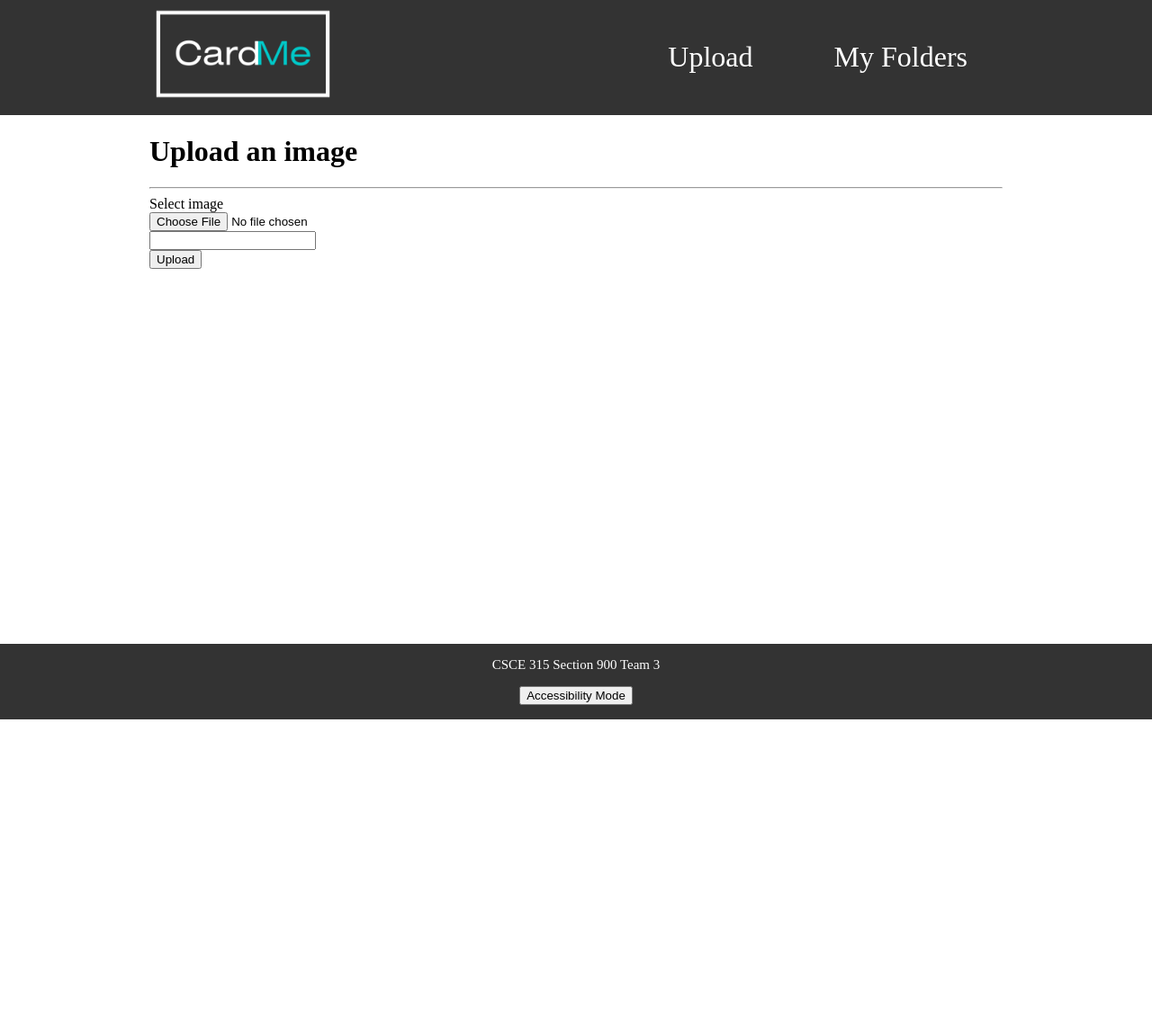
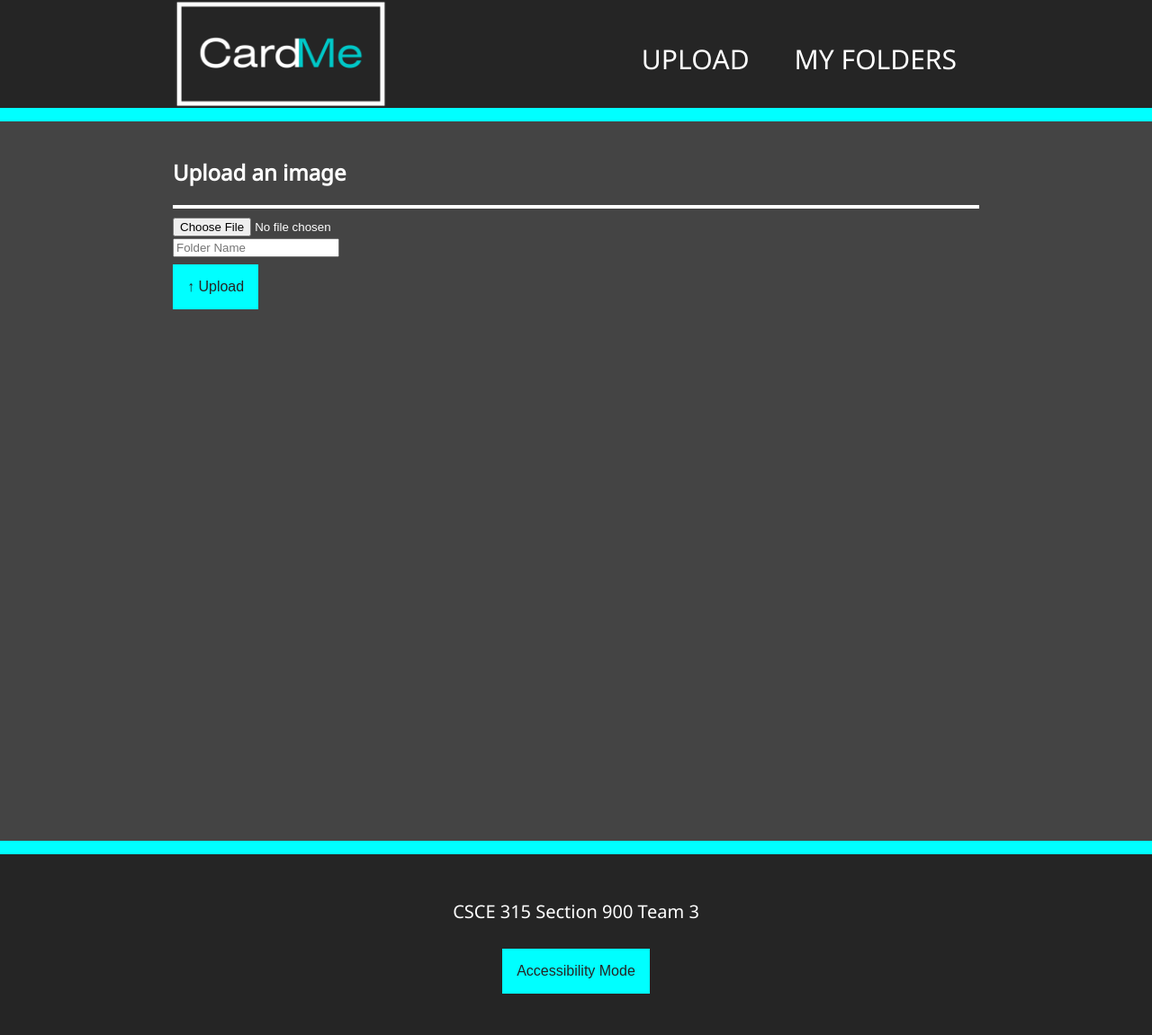
Before and after one commit to JacksonHagood/CardMe, a Python web app: template templates/upload_image.html in a window 1280 px wide. Shown: the whole page at 90% size. Before the commit the page ends 800 px from the top, so only its background shows below. Run offline with Jinja, Linux system fonts and the light colour scheme; the template is opened without the code that fills it, so the values that code supplies are empty.

Commit message:
CSS overhaul, cleaned HTML

```diff
--- /dev/null
+++ b/out.html
@@ -0,0 +1 @@
+<html><body><div style = "margin: auto; margin-top: 25px; margin-bottom: 25px; font-size: 50px; text-align: center; width: 75%; height: 500px; border: 5px solid black"><p style = "padding: 150px 0px;">Circulator System</p></div><div style = "margin: auto; margin-top: 25px; margin-bottom: 25px; font-size: 50px; text-align: center; width: 75%; height: 500px; border: 5px solid black"><p style = "padding: 150px 0px;">Digestive system</p></div><div style = "margin: auto; margin-top: 25px; margin-bottom: 25px; font-size: 50px; text-align: center; width: 75%; height: 500px; border: 5px solid black"><p style = "padding: 150px 0px;">Immune System</p></div><div style = "margin: auto; margin-top: 25px; margin-bottom: 25px; font-size: 50px; text-align: center; width: 75%; height: 500px; border: 5px solid black"><p style = "padding: 150px 0px;">Circulates blood around the body</p></div><div style = "margin: auto; margin-top: 25px; margin-bottom: 25px; font-size: 50px; text-align: center; width: 75%; height: 500px; border: 5px solid black"><p style = "padding: 150px 0px;">Absorbs nutrients and removes waste</p></div><div style = "margin: auto; margin-top: 25px; margin-bottom: 25px; font-size: 50px; text-align: center; width: 75%; height: 500px; border: 5px solid black"><p style = "padding: 150px 0px;">Defends body against pathogens</p></div></body></html>
--- a/static/css/style.css
+++ b/static/css/style.css
@@ -1,69 +1,93 @@
+/* CardMe | CSCE 315 Section 900 Team 3 | Kiran Bhattarai, Jackson Hagood, and Mahirah Samah */
+
+@font-face {
+    font-family: Noto;
+    src: url("NotoSans.ttf");
+}
+
+body {
+    font-family: Noto;
+    margin: 0;
+}
+
+header {
+    background-color: #252525;
+    border-bottom: solid 15px #00FFFF;
+    height: 120px;
+    overflow: hidden;
+}
+
+header img {
+    float: left;
+    height: 100%;
+    margin-left: 15%;
+}
+
 .navigation {
-    background-color: #333333;
-    left: 0;
-    overflow: hidden;
-    position: fixed;
-    top: 0;
+    margin-right: 15%;
+    padding: 20px 0px 20px 0px;
+}
+
+.navigation a {
+    color: #FFFFFF;
+    float: right;
+    font-size: 30px;
+    padding: 25px;
+    text-decoration: none;
+    text-transform: uppercase;
+}
+
+.navigation a:hover {
+    color: #00FFFF;
+}
+
+article {
+    background-color: #444444;
+    color: #FFFFFF;
+    min-height: 100vh;
+    padding-left: 15%;
+    padding-right: 15%;
+}
+
+article p {
+    font-size: 20px;
+}
+
+article hr {
+    border: 2px solid #FFFFFF;
+    background-color: #FFFFFF;
+}
+
+.center {
+    clear: both;
+    padding-top: 20px;
     width: 100%;
 }
 
-#name {
-    margin-left: 12.5%;
-    float: left;
-    padding: 10px 10px;
+footer {
+    background-color: #252525;
+    border-top: solid 15px #00FFFF;
+    overflow: hidden;
+    padding: 30px 0px 30px 0px;
+    text-align: center;
 }
 
-#name img {
-    width: 200px;
-    height: 100px;
-}
-
-.navigation a {
-    color: #ffffff;
-    float: right;
-    font-size: 32px;
-    padding: 45px 45px;
-    text-align: center;
-    text-decoration: none;
-}
-
-.navigation a:hover {
-    background-color: #dddddd;
-    color: #000000;
-}
-
-.right_navigation {
-    margin-right: 12.5%;
-}
-
-#name:hover {
-    background-color: #dddddd;
-    color: #000000;
-}
-
-.main {
-    margin-left: 12.5%;
-    margin-right: 12.5%;
-    margin-top: 150px;
-}
-
-.main ul {
-    list-style-type: circle;
-}
-
-.main li {
+footer p {
+    color: #FFFFFF;
     font-size: 20px;
 }
 
-.footer {
-    background-color: #333333;
-    bottom: 0;
-    color: white;
-    font-size: 15px;
-    left: 0;
-    position: fixed;
+.btn {
+    background-color: #00FFFF; /* Green */
+    border: none;
+    color: #252525;
+    font-size: 16px;
+    display: inline-block;
+    margin: 8px 0px;
+    padding: 16px 16px;
+    cursor: pointer;
     text-align: center;
-    width: 100%;
+    text-decoration: none;
 }
 
 .button {
@@ -171,7 +195,7 @@ label div.card-data {
     border-style: double;
     border-width: 3px;
     border-color: black;
-    background-color: whitesmoke;
+    background-color: #252525;
     height: 100px;
     width: 100px;
 }
@@ -197,9 +221,9 @@ label div.card-data {
 }
 
 .folders_btn{
-    background-color: #00c8c8;
+    background-color: #00FFFF;
     border: none;
-    color: white;
+    color: #000000;
     padding: 15px 32px;
     width: 150px;
     height: 60px;
@@ -207,16 +231,13 @@ label div.card-data {
     text-decoration: none;
     display: inline-block;
     font-size: 16px;
-
     justify-content: space-between;
     margin-right: 20px;
     border-style: solid;
     margin-right: 5em;
     top : 100px;
     right : 100px;
-
     border-radius: 4px;
-
     box-shadow: inset 0 0 0 0 #41403e;
     transition: ease-out 0.6s;
     outline: none;
--- a/templates/upload_image.html
+++ b/templates/upload_image.html
@@ -1,5 +1,6 @@
 <!DOCTYPE html>
-<!-- CSCE 315-900-3 -->
+
+<!-- CardMe | CSCE 315 Section 900 Team 3 | Kiran Bhattarai, Jackson Hagood, and Mahirah Samah -->
 
 <html>
     <head>
@@ -29,61 +30,39 @@
     </head>
 
     <body>
-        <div class = "navigation">
-            <a id = "name" href = "/index"><img src = "{{url_for('static', filename='img/Logo.png')}}" alt="CardMe (Home)"></a>
-            <div class = "right_navigation">
+        <header>
+            <a id = "name" href = "/index"><img src = "{{url_for('static', filename='img/Logo.png')}}" alt = "About"></a>
+
+            <div class = "navigation">
                 <a href = "/folders">My Folders</a>
                 <a href = "/uploadimage">Upload</a>
             </div>
-        </div>
+        </header>
 
-        <div class="main">
-            <div class="row">
-                <div class=" col">
+        <article>
+            <div class = "center">
+                <h1>Upload an image</h1>
 
-                    <h1>Upload an image</h1>
-                    <hr>
+                <hr>
 
-                    <form action="/upload-image" method="POST" enctype="multipart/form-data">
+                <form action = "/upload-image" method = "POST" enctype = "multipart/form-data">
+                    <div class = "form-group">
+                        <div class = "custom-file">
+                            <input type = "file" class = "custom-file-input" name = "image" id = "image">
+                        </div>
 
-                    <div class="form-group">
-                        <label>Select image</label>
-                        <div class="custom-file">
-                            <input type="file" class="custom-file-input" name="image" id="image">
-                        </div>
-                        <input name="text">
+                        <input name = "text" placeholder = "Folder Name">
                     </div>
 
-                    <button type="submit" class="btn btn-primary">Upload</button>
-                    </form>
+                    <button type = "submit" class = "btn btn-primary">↑ Upload</button>
+                </form>
+            </div>
+        </article>
 
-                    <div id='info_section'>
-                        <p>{{ data }}</p>
-                    </div>
+        <footer>
+            <p>CSCE 315 Section 900 Team 3</p>
 
-                    <script type = "text/javascript">
-                        function addNew(text){
-                            var h = document.createElement("div");
-                            h.innerHTML += text;
-                            h.style.width = "5em";
-                            h.style.height = "2em";
-                            h.style.border = "1px solid black";
-                            h.style.textAlign = "center";
-                            h.style.marginBottom = "1px";
-
-                            var page = document.createElement("html");
-                            document.body.appendChild(page);
-
-                            document.body.appendChild(h);
-                        }
-                    </script>
-                </div>
-            </div>
-        </div>
-
-        <div class = footer>
-            <p>CSCE 315 Section 900 Team 3</p>
-            <button onclick = "changeTheme()" style = "margin-bottom: 16px">Accessibility Mode</button>
-        </div>
+            <button onclick = "changeTheme()" class = "btn" style = "margin-bottom: 16px">Accessibility Mode</button>
+        </footer>
     </body>
 </html>
```
Also changed, not shown: static/css/contrast.css (+85 -70 lines), templates/flashcards.html (+17 -16 lines), templates/folders.html (+16 -11 lines), templates/index.html (+22 -8 lines), static/img/uploads/Biology.jpg (added), 1 other file.
